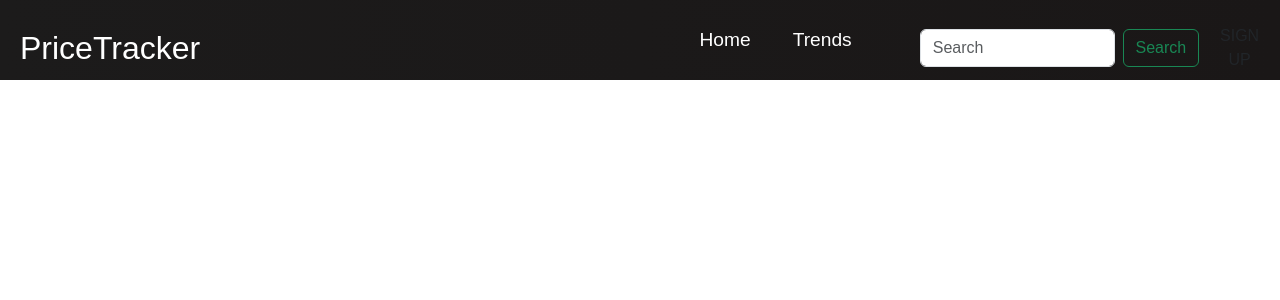
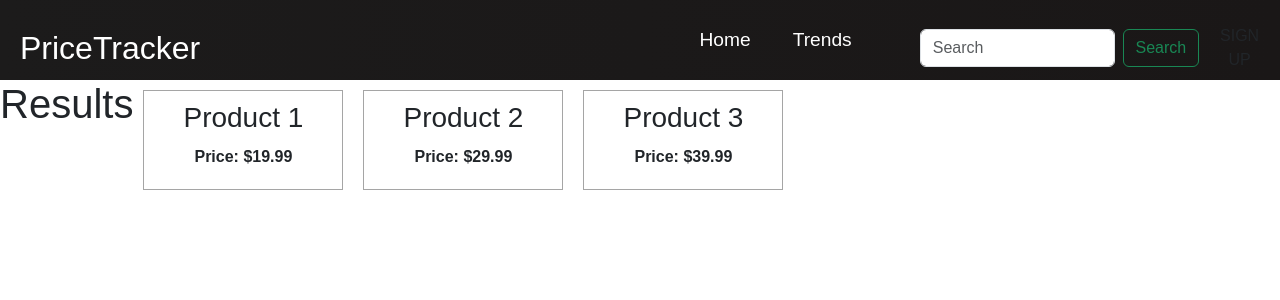
Before and after one commit to kjernest01/temp_repo, a React (Create React App) app: page /results in a window 1280 px wide. Shown: the top 300 px of the page. Built offline with nearby package versions, Linux system fonts and the light colour scheme.

Commit message:
Search edits

```diff
--- a/src/App.js
+++ b/src/App.js
@@ -11,6 +11,7 @@ import Trends from './components/pages/Trends';
 import Search from './components/pages/SearchBar';
 import Signup from './components/pages/Signup';
 import Login from './components/pages/Login';
+import SearchResultsList from './components/pages/SearchResultsList';
 import 'bootstrap/dist/css/bootstrap.min.css';
 
 
@@ -24,6 +25,7 @@ function App() {
                 <Route path="/Search" element={<Search />}/>
                 <Route path="/sign-up" element={<Signup />}/>
                 <Route path="/login" element={<Login />}/>
+                <Route path="/results" element={<SearchResultsList/>}/>
             </Routes>
         </Router>
     );
--- a/src/components/Navbar.js
+++ b/src/components/Navbar.js
@@ -66,11 +66,12 @@ function Navbar() {
           </ul>
           <form class="d-flex" role="search">
             <input class="form-control me-2" type="search" placeholder="Search" aria-label="Search" />
-            <Link to='/search-bar'>
+            <Link to='/results'>
               <button class="btn btn-outline-success" type="submit">Search</button>
             </Link>
           </form>
           {button && <Button buttonStyle='btn-outline-success'>SIGN UP</Button>}
+          {/* {button && <Button buttonStyle='btn--outline'>SIGN UP</Button>} */}
         </div>
       </nav>
     </>
--- a/src/components/pages/SearchBar.js
+++ b/src/components/pages/SearchBar.js
@@ -5,7 +5,7 @@ const SearchBar = () => {
   const [searchTerm, setSearchTerm] = useState('');
 
   const fetchData = (value) => {
-    fetch ("")
+    fetch ("https://jsonplaceholder.typicode.com/photos")
   }
 
   const handleChange = (value) => {
--- a/src/components/pages/SearchResultsList.js
+++ b/src/components/pages/SearchResultsList.js
@@ -1,11 +1,27 @@
 import React from "react";
+import "./searchResultList.css";
+import '../../App.css';
 
-export const SearchResultList = () => {
+export const SearchResultsList = () => {
+    // Example array of products
+    const products = [
+        { id: 1, name: "Product 1", price: "$19.99" },
+        { id: 2, name: "Product 2", price: "$29.99" },
+        { id: 3, name: "Product 3", price: "$39.99" },
+        // Add more product entries as needed
+    ];
+
     return (
         <div className="results-list">
-            {/* results.map((result, id) => {
+            <h1>Results</h1>
+            {products.map(product => (
+                <div key={product.id} className="product-entry">
+                    <h3>{product.name}</h3>
+                    <p>Price: {product.price}</p>
+                </div>
+            ))}
+        </div>
+    );
+};
 
-            }) */}
-        </div>
-    )
-};
+export default SearchResultsList;
--- /dev/null
+++ b/src/components/pages/searchResultList.css
@@ -0,0 +1,29 @@
+/* SearchResultList.css */
+
+.results-list {
+    display: flex;
+    flex-wrap: wrap;
+  }
+
+  .product-entry {
+    border: 1px solid #a5a5a5;
+    padding: 10px;
+    margin: 10px;
+    width: 200px;
+    text-align: center;
+  }
+
+  .product-entry h3 {
+    margin-bottom: 5px;
+  }
+
+  .product-entry img {
+    width: 100px;
+    height: 100px;
+    object-fit: cover;
+  }
+
+  .product-entry p {
+    font-weight: bold;
+    margin: 10px 0;
+  }
```
